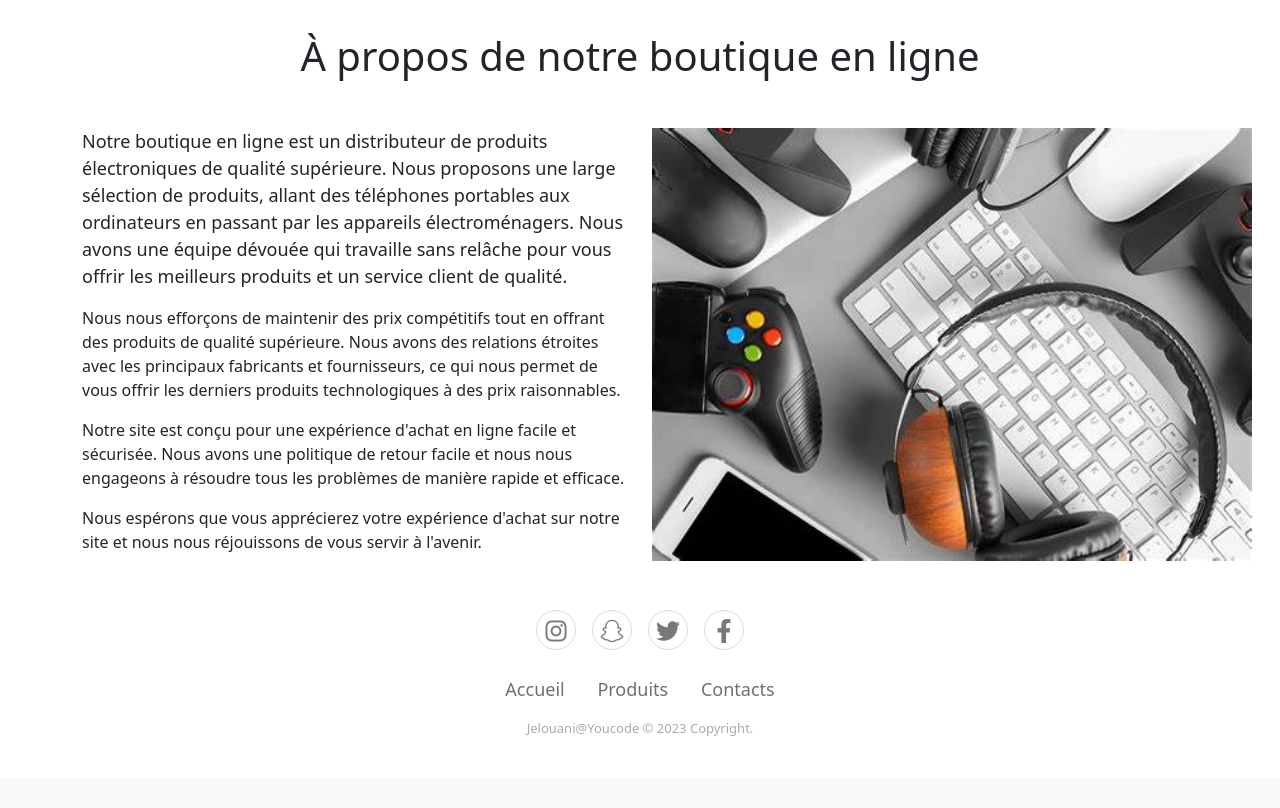
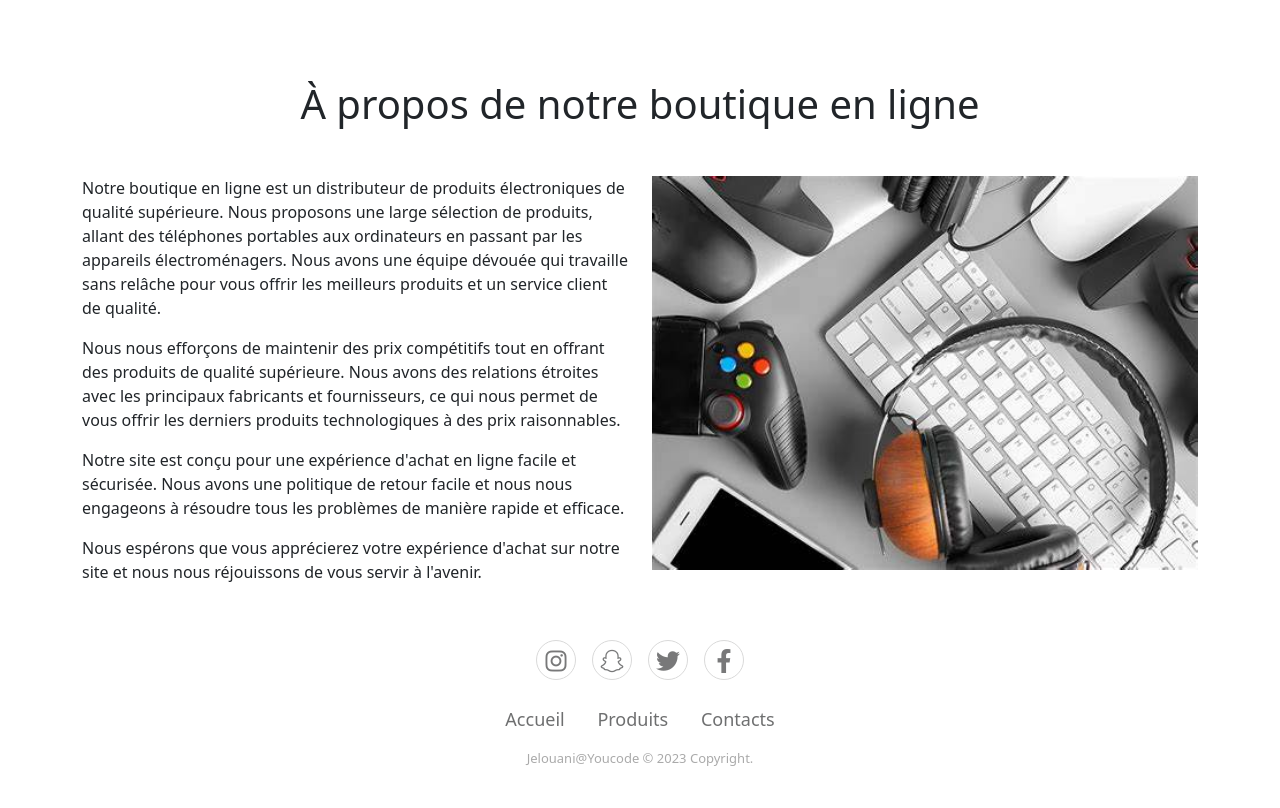
Before and after one commit to abdelghani200/ElectroMaroc, a PHP site: page /ElectroMaroc/about in a window 1280 px wide. Shown: the part 76-884 px from the top of the page. Before the commit the page ends 812 px from the top, so only its background shows below. Run offline with PHP 8.4, Linux system fonts and the light colour scheme; some libraries are stand-ins or nearby versions.

Commit message:
page about

```diff
--- a/views/about.php
+++ b/views/about.php
@@ -1,14 +1,14 @@
 <div class="container">
-    <h1 class="text-center">À propos de notre boutique en ligne</h1>
-    <div class="row mt-5">
-        <div class="col-md-6">
-            <p style="font-size: 18px;line-height: 1.5;">Notre boutique en ligne est un distributeur de produits électroniques de qualité supérieure. Nous proposons une large sélection de produits, allant des téléphones portables aux ordinateurs en passant par les appareils électroménagers. Nous avons une équipe dévouée qui travaille sans relâche pour vous offrir les meilleurs produits et un service client de qualité.</p>
-            <p>Nous nous efforçons de maintenir des prix compétitifs tout en offrant des produits de qualité supérieure. Nous avons des relations étroites avec les principaux fabricants et fournisseurs, ce qui nous permet de vous offrir les derniers produits technologiques à des prix raisonnables.</p>
-            <p>Notre site est conçu pour une expérience d'achat en ligne facile et sécurisée. Nous avons une politique de retour facile et nous nous engageons à résoudre tous les problèmes de manière rapide et efficace.</p>
-            <p>Nous espérons que vous apprécierez votre expérience d'achat sur notre site et nous nous réjouissons de vous servir à l'avenir.</p>
-        </div>
-        <div class="col-md-6">
-            <img width="600px" src="<?php echo BASE_URL; ?>public/images/OIP.jpeg" alt="Un produit électronique">
-        </div>
+  <h1 class="text-center mt-5">À propos de notre boutique en ligne</h1>
+  <div class="row mt-5">
+    <div class="col-md-6">
+      <p class="font-weight-light font-size-18 line-height-1-5">Notre boutique en ligne est un distributeur de produits électroniques de qualité supérieure. Nous proposons une large sélection de produits, allant des téléphones portables aux ordinateurs en passant par les appareils électroménagers. Nous avons une équipe dévouée qui travaille sans relâche pour vous offrir les meilleurs produits et un service client de qualité.</p>
+      <p class="font-weight-light">Nous nous efforçons de maintenir des prix compétitifs tout en offrant des produits de qualité supérieure. Nous avons des relations étroites avec les principaux fabricants et fournisseurs, ce qui nous permet de vous offrir les derniers produits technologiques à des prix raisonnables.</p>
+      <p class="font-weight-light">Notre site est conçu pour une expérience d'achat en ligne facile et sécurisée. Nous avons une politique de retour facile et nous nous engageons à résoudre tous les problèmes de manière rapide et efficace.</p>
+      <p class="font-weight-light">Nous espérons que vous apprécierez votre expérience d'achat sur notre site et nous nous réjouissons de vous servir à l'avenir.</p>
     </div>
+    <div class="col-md-6">
+      <img width="100%" class="img-fluid" src="<?php echo BASE_URL; ?>public/images/OIP.jpeg" alt="Un produit électronique">
+    </div>
+  </div>
 </div>
```
